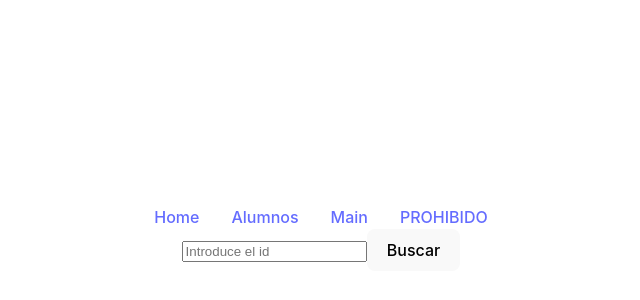
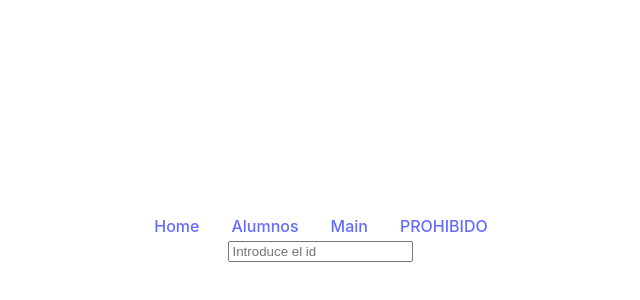
Before and after one commit to gorkavillara/react-g1-junio-2023, a React (Vite) app: page /rickmorty in a window 1280 px wide. Shown: the part 162-462 px from the top of the page, without its empty margins (319-959 px from the left). Built offline with nearby package versions, Linux system fonts and the light colour scheme.

Commit message:
Tema 09 - Introducción a React Query

```diff
--- a/package.json
+++ b/package.json
@@ -10,6 +10,8 @@
     "preview": "vite preview"
   },
   "dependencies": {
+    "@tanstack/react-query": "^4.29.19",
+    "@tanstack/react-query-devtools": "^4.29.19",
     "axios": "^1.4.0",
     "formik": "^2.4.2",
     "react": "^18.2.0",
--- a/src/main.tsx
+++ b/src/main.tsx
@@ -1,10 +1,17 @@
 // import React from "react"
 import ReactDOM from "react-dom/client"
 import { RouterProvider } from "react-router-dom"
+import { QueryClient, QueryClientProvider } from "@tanstack/react-query"
 import router from "./routes"
 import "./index.css"
+import { ReactQueryDevtools } from "@tanstack/react-query-devtools"
+
+const queryClient = new QueryClient()
 
 ReactDOM.createRoot(document.getElementById("root") as HTMLElement).render(
     // <App />
-    <RouterProvider router={router} />
+    <QueryClientProvider client={queryClient}>
+        <RouterProvider router={router} />
+        <ReactQueryDevtools initialIsOpen={false} />
+    </QueryClientProvider>
 )
--- a/src/routes/index.tsx
+++ b/src/routes/index.tsx
@@ -2,6 +2,7 @@ import { createBrowserRouter, RouteObject, Navigate } from "react-router-dom"
 import App from "../App"
 import { Alumnos, DetalleAlumno, RickMortyAPI } from "../views"
 import { Dashboard } from "../layouts"
+import RickMortyQuery from "../views/RickMortyAPI/RickMortyQuery"
 
 const checkAuthentication = (): boolean => {
     console.log("Ejecutando")
@@ -26,7 +27,8 @@ export const routes: RouteObject[] = [
             },
             {
                 path: "rickmorty",
-                element: <RickMortyAPI />
+                // element: <RickMortyAPI />
+                element: <RickMortyQuery />
             },
             {
                 path: "*",
--- a/src/views/RickMortyAPI/RickMortyQuery.tsx
+++ b/src/views/RickMortyAPI/RickMortyQuery.tsx
@@ -1,7 +1,46 @@
-import React from "react"
+import { useState } from "react"
+import axios, { AxiosResponse } from "axios"
+import { useQuery } from "@tanstack/react-query"
+import { RMPersonaje } from "../../models"
 
 const RickMortyQuery = () => {
-    return <div>RickMortyQuery</div>
+    const [id, setId] = useState("")
+    // const [personaje, setPersonaje] = useState<RMPersonaje | null>(null)
+
+    const { data: personaje, isFetching, error } = useQuery<AxiosResponse<RMPersonaje>>({
+        queryKey: [`rm-personaje-${id}`],
+        queryFn: () =>
+            axios.get(`https://rickandmortyapi.com/api/character/${id}`),
+        enabled: id !== "",
+        // onSuccess: ({ data }) => {
+        //     console.log(data)
+        //     setPersonaje(data)
+        // },
+    })
+
+    return (
+        <div>
+            <input
+                type="text"
+                value={id}
+                onChange={(e) => setId(e.target.value)}
+                placeholder="Introduce el id"
+            />
+
+            {isFetching && <h2>Cargando...</h2>}
+
+            {error && <h2>ERROR: {error.toString()}</h2>}
+
+            {!error && personaje && (
+                <div>
+                    <h2>
+                        {personaje.data.id}. {personaje.data.name}
+                    </h2>
+                    <img src={personaje.data.image} alt={personaje.data.name} />
+                </div>
+            )}
+        </div>
+    )
 }
 
 export default RickMortyQuery
```
Also changed, not shown: 1 other file (tests, documents, lock files or other folders).
